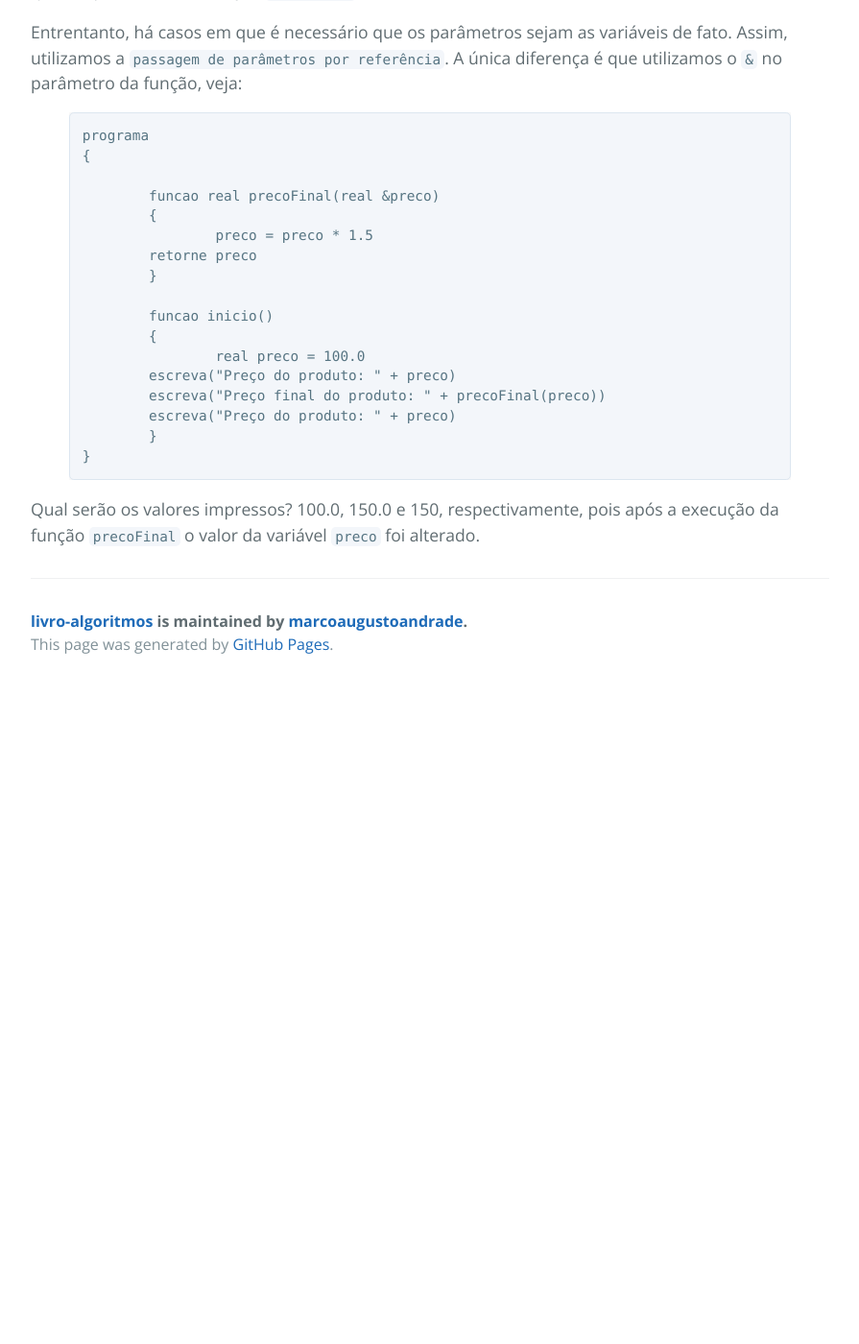
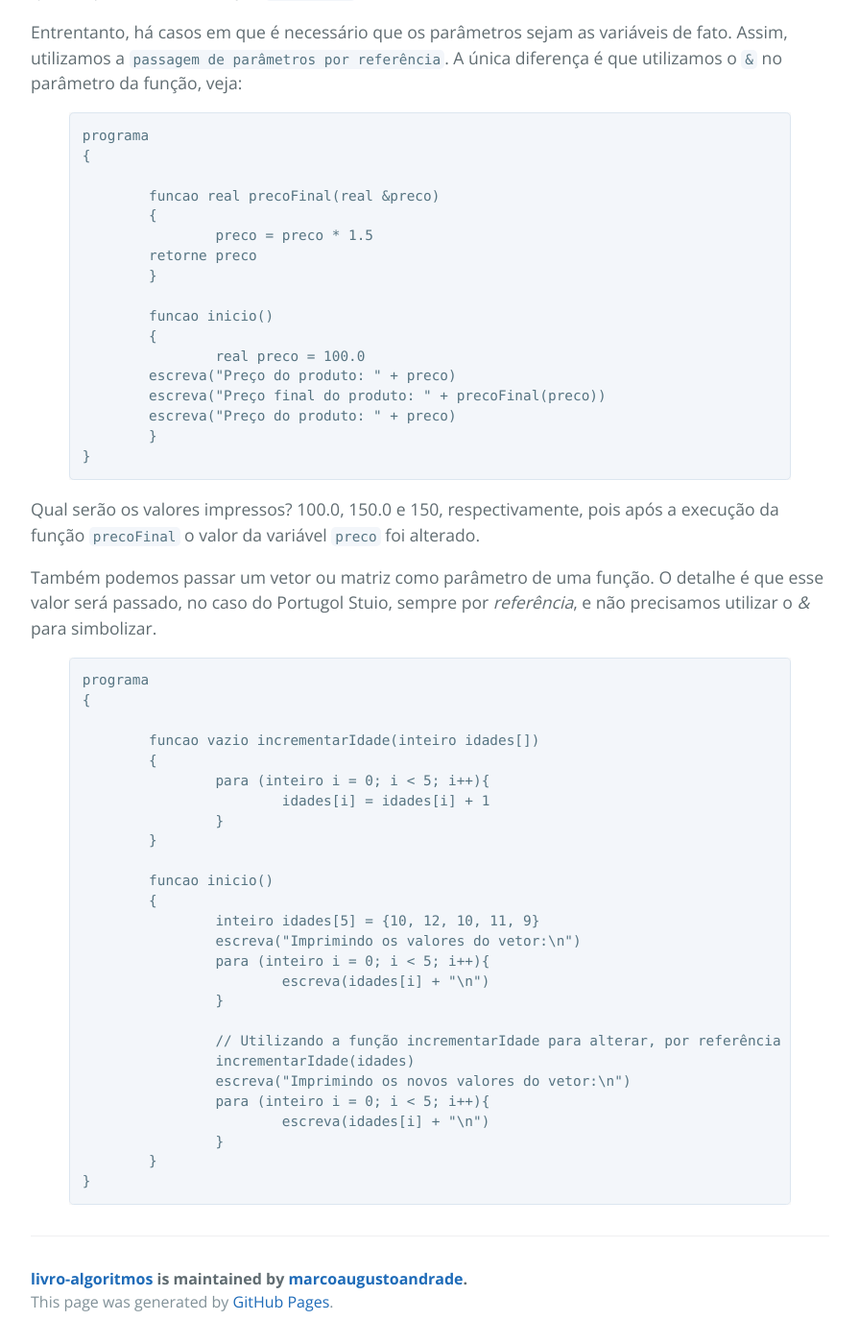
Before and after one commit to marcoaugustoandrade/livro-algoritmos, a Jekyll site: the page built from cap5.md, in a window 1280 px wide and 1400 px high, scrolled down 3622 px. Shown: the whole window at 96% size, without its empty margins (192-1087 px from the left). Built offline with Jekyll 4.4.1, drawn with Linux system fonts in a browser that asks for light colours; our own code applies the rules of GitHub Pages for plain Markdown files; the repository's description, which GitHub fills in, is left out; before the commit the page ends 4337 px from its top, so only the background shows below that.

Commit message:
Adicionando informaçoes sobre vetores e matrizes como referencia

```diff
--- a/cap5.md
+++ b/cap5.md
@@ -135,3 +135,33 @@ programa
 {% endhighlight %}
 
 Qual serão os valores impressos? 100.0, 150.0 e 150, respectivamente, pois após a execução da função `precoFinal` o valor da variável `preco` foi alterado.
+
+Também podemos passar um vetor ou matriz como parâmetro de uma função. O detalhe é que esse valor será passado, no caso do Portugol Stuio, sempre por *referência*, e não precisamos utilizar o *&* para simbolizar.
+{% highlight portugol %}
+programa
+{
+
+	funcao vazio incrementarIdade(inteiro idades[])
+	{
+		para (inteiro i = 0; i < 5; i++){
+			idades[i] = idades[i] + 1
+		}
+	}
+
+	funcao inicio()
+	{
+		inteiro idades[5] = {10, 12, 10, 11, 9}
+		escreva("Imprimindo os valores do vetor:\n")
+		para (inteiro i = 0; i < 5; i++){
+			escreva(idades[i] + "\n")
+		}
+
+		// Utilizando a função incrementarIdade para alterar, por referência os valores do vetor
+		incrementarIdade(idades)
+		escreva("Imprimindo os novos valores do vetor:\n")
+		para (inteiro i = 0; i < 5; i++){
+			escreva(idades[i] + "\n")
+		}
+	}
+}
+{% endhighlight %}
```
